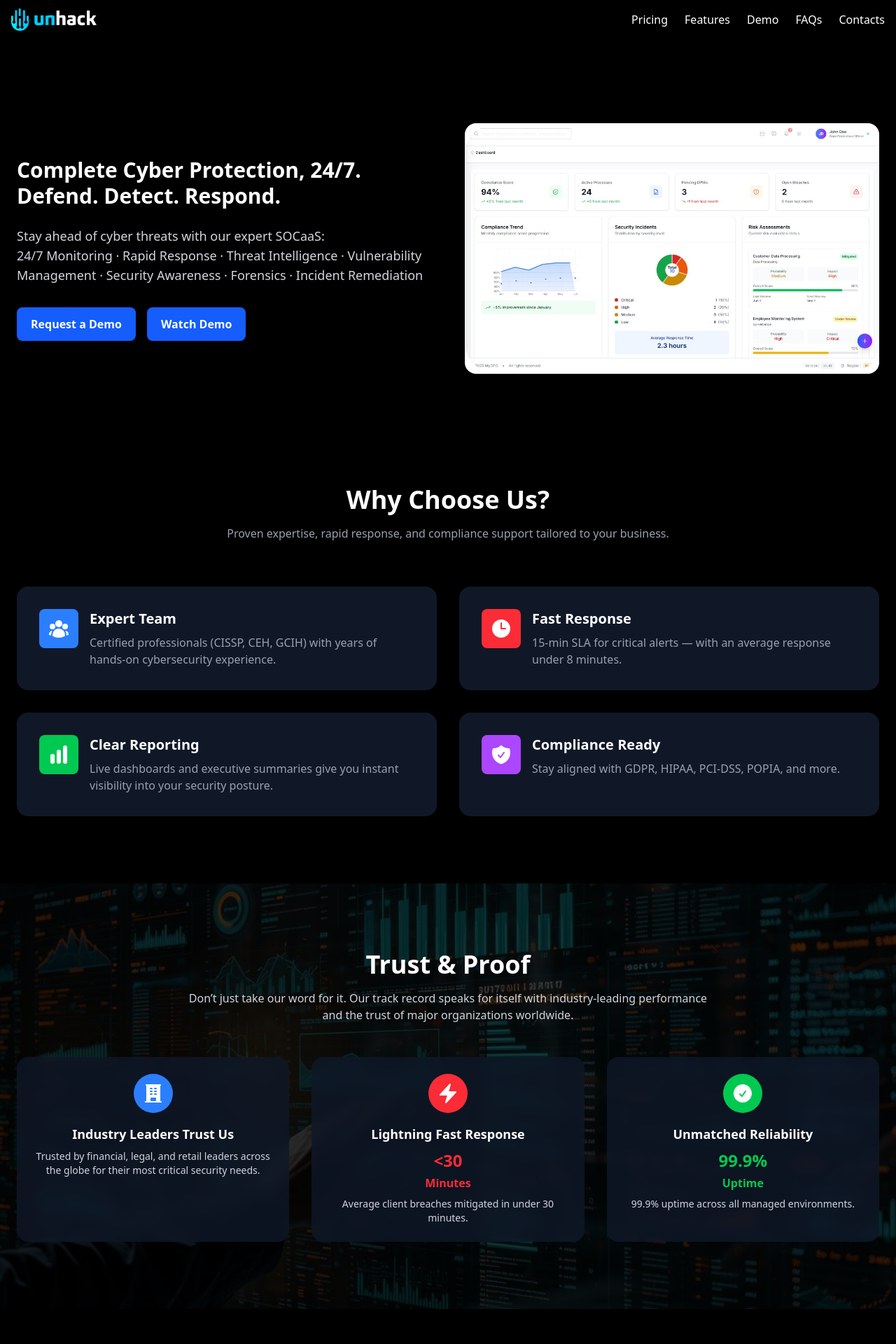
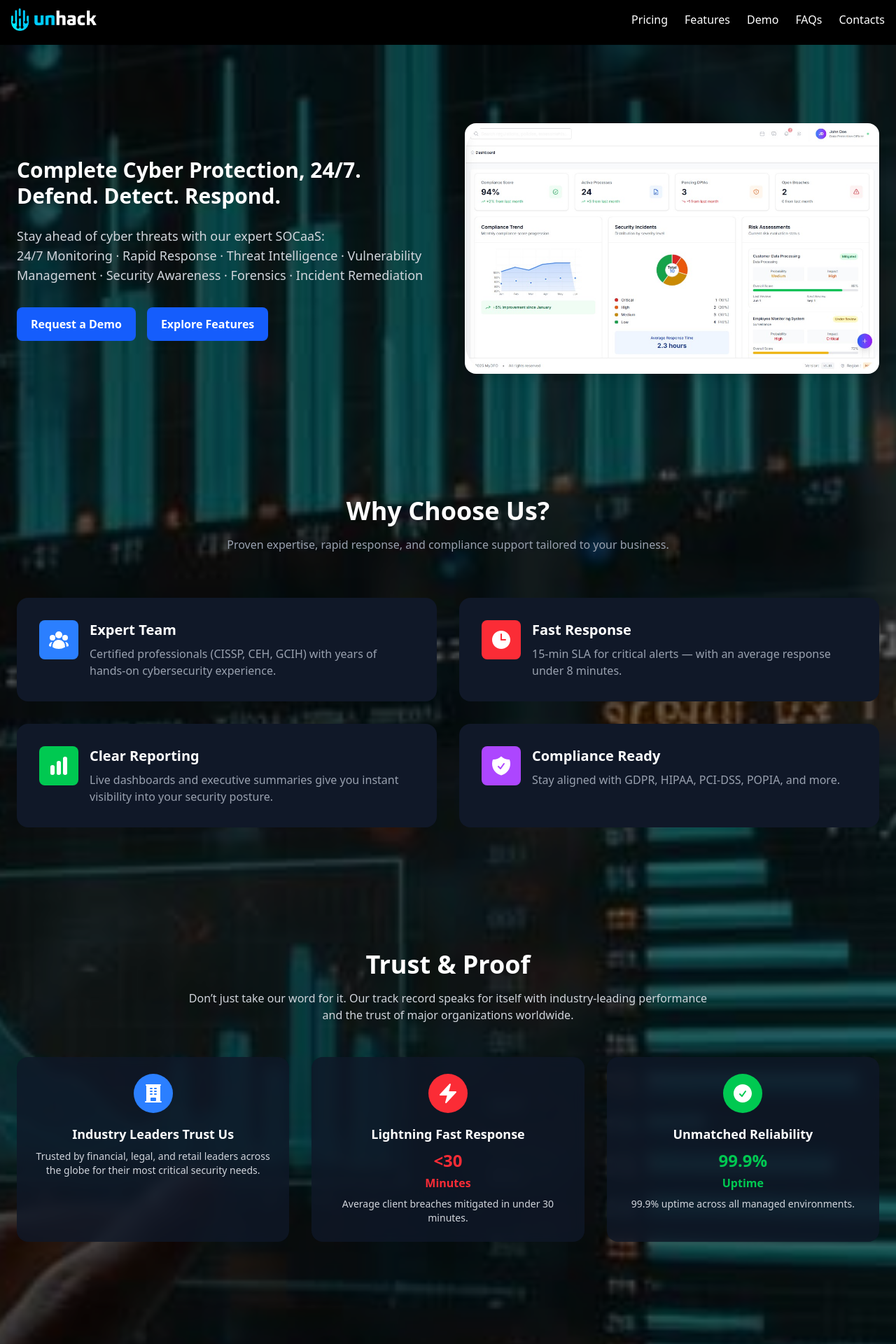
Before and after one commit to Tinti116dev/react-landing-page, a React (Vite) app: page / in a window 1280 px wide. Shown: the top 1920 px of the page at 70% size. Built offline with nearby package versions, Linux system fonts and the light colour scheme.

Commit message:
initial commit

```diff
--- a/src/components/Advantage.jsx
+++ b/src/components/Advantage.jsx
@@ -2,7 +2,7 @@
 
 function Advantage() {
   return (
-    <section id="advantage" className="py-24 bg-black text-white text-center">
+    <section className="pt-28 pb-16 text-white">
       <div className="max-w-4xl mx-auto px-6">
         {/* Heading */}
         <h2 className="text-4xl font-bold mb-6">Our Advantage</h2>
--- a/src/components/Footer.jsx
+++ b/src/components/Footer.jsx
@@ -74,7 +74,7 @@
   }}
   className="hover:text-blue-400"
 >
-  Cookie Preferences
+  Cookie Policy
 </a>
 
           </div>
--- a/src/components/Hero.jsx
+++ b/src/components/Hero.jsx
@@ -2,7 +2,8 @@
 
 function Hero() {
   return (
-    <section id="hero" className="pt-28 pb-16 bg-black text-white">
+    <section id="hero" className="pt-28 pb-16 text-white">
+      {/* removed bg-black */}
       <div className="max-w-7xl mx-auto px-6 grid md:grid-cols-2 gap-12 items-center">
         {/* Left Content */}
         <div>
@@ -21,16 +22,16 @@
           {/* Buttons */}
           <div className="flex space-x-4">
             <a
-              href="#start"
+              href="/my-landing-page/src/pages/Demo.jsx"
               className="px-5 py-3 bg-blue-600 rounded-lg font-semibold text-white hover:bg-blue-700 transition"
             >
               Request a Demo
             </a>
             <a
-              href="#demo"
+              href="/my-landing-page/src/pages/Features.jsx"
               className="px-5 py-3 bg-blue-600 rounded-lg font-semibold text-white hover:bg-blue-700 transition"
             >
-              Watch Demo
+              Explore Features
             </a>
           </div>
         </div>
--- a/src/components/Services.jsx
+++ b/src/components/Services.jsx
@@ -52,7 +52,7 @@
   ];
 
   return (
-    <section id="services" className="py-24 bg-black text-white">
+    <section className="pt-28 pb-16 text-white">
       <div className="max-w-7xl mx-auto px-6">
         {/* Section Header */}
         <div className="text-center mb-16">
--- a/src/components/TrustProof.jsx
+++ b/src/components/TrustProof.jsx
@@ -36,18 +36,7 @@
   ];
 
   return (
-    <section id="trust-proof" className="relative py-24 bg-black text-white overflow-hidden">
-      {/* Background Image */}
-      <div className="absolute inset-0">
-        <img
-          src="/src/assets/images/img00001.jpg"
-          alt="Background"
-          className="w-full h-full object-cover opacity-80"
-        />
-        {/* Dark overlay */}
-        <div className="absolute inset-0 bg-black/70"></div>
-      </div>
-
+    <section className="pt-28 pb-16 text-white">
       {/* Foreground Content */}
       <div className="relative max-w-7xl mx-auto px-6 text-center">
         {/* Header */}
--- a/src/components/WhyChooseUs.jsx
+++ b/src/components/WhyChooseUs.jsx
@@ -39,7 +39,7 @@
   ];
 
   return (
-    <section id="why-choose-us" className="py-24 bg-black text-white">
+    <section className="pt-28 pb-16 text-white">
       <div className="max-w-7xl mx-auto px-6 text-center">
         {/* Section Header */}
         <h2 className="text-4xl font-bold mb-4">Why Choose Us?</h2>
--- a/src/pages/Home.jsx
+++ b/src/pages/Home.jsx
@@ -6,30 +6,26 @@
 import Advantage from "../components/Advantage";
 import Services from "../components/Services";
 import Footer from "../components/Footer";
+import bgImage from "../assets/images/img00001.jpg";
 
 function Home() {
   return (
-    <div className="bg-black text-white">
-      {/* Navbar */}
-      {/* <Navbar /> */}
-
-      {/* Hero Section */}
+    <div
+      className="relative bg-cover bg-center min-h-screen"
+      style={{ backgroundImage: `url(${bgImage})` }}
+    >
+      {/* Overlay */}
+      <div className="absolute inset-0 bg-black opacity-60 z-0"></div>
+      {/* Content */}
+      <div className="relative z-10">
+        <Navbar />
         <Hero />
-
-      {/* Why Choose Us */}
         <WhyChooseUs />
-
-      {/* Trust & Proof */}
         <TrustProof />
-
-      {/* Our Advantage */}
         <Advantage />
-
-      {/* Services */}
         <Services />
-
-      {/* Footer */}
         {/* <Footer /> */}
+      </div>
     </div>
   );
 }
```
Lines whose indentation alone changed are shown as unchanged.
